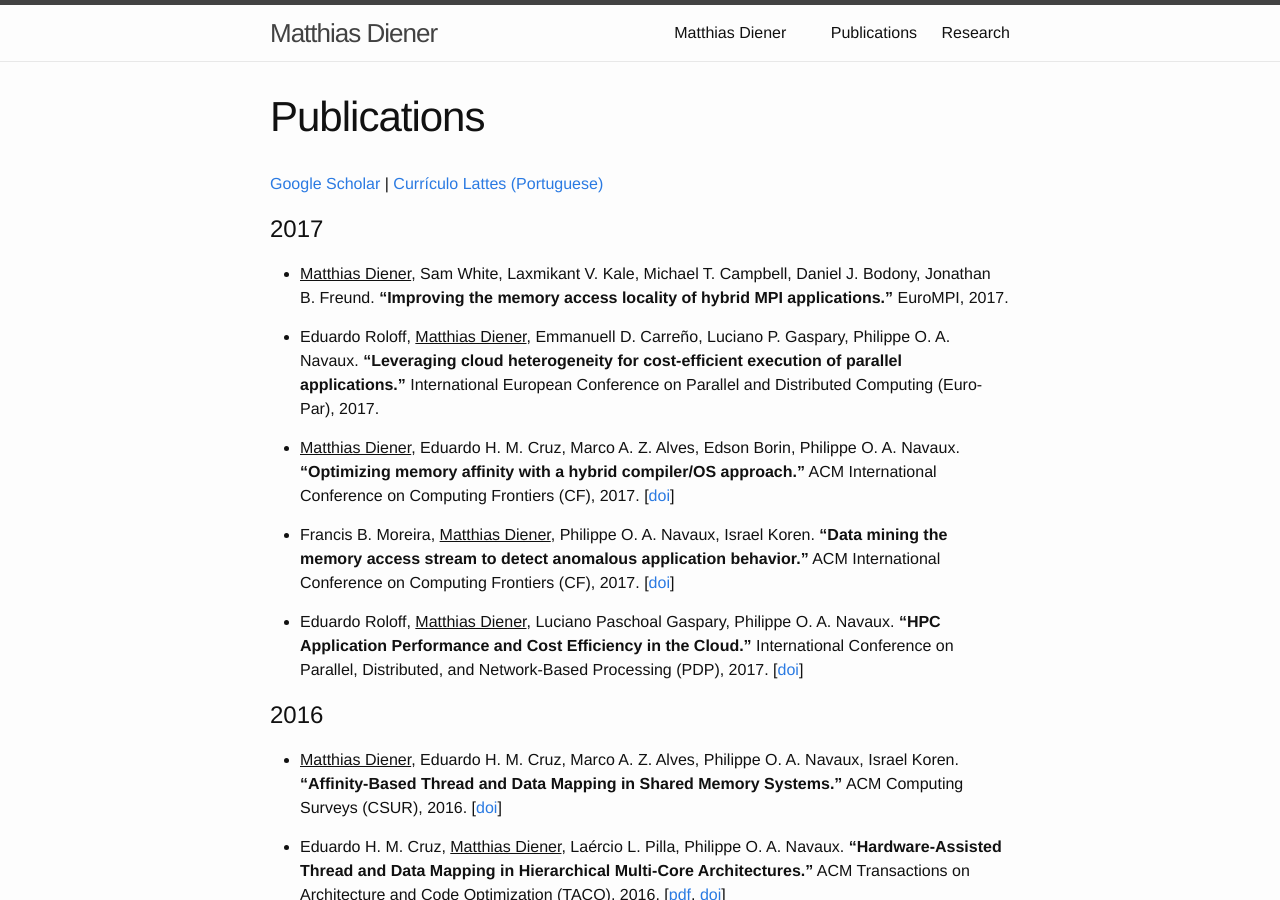
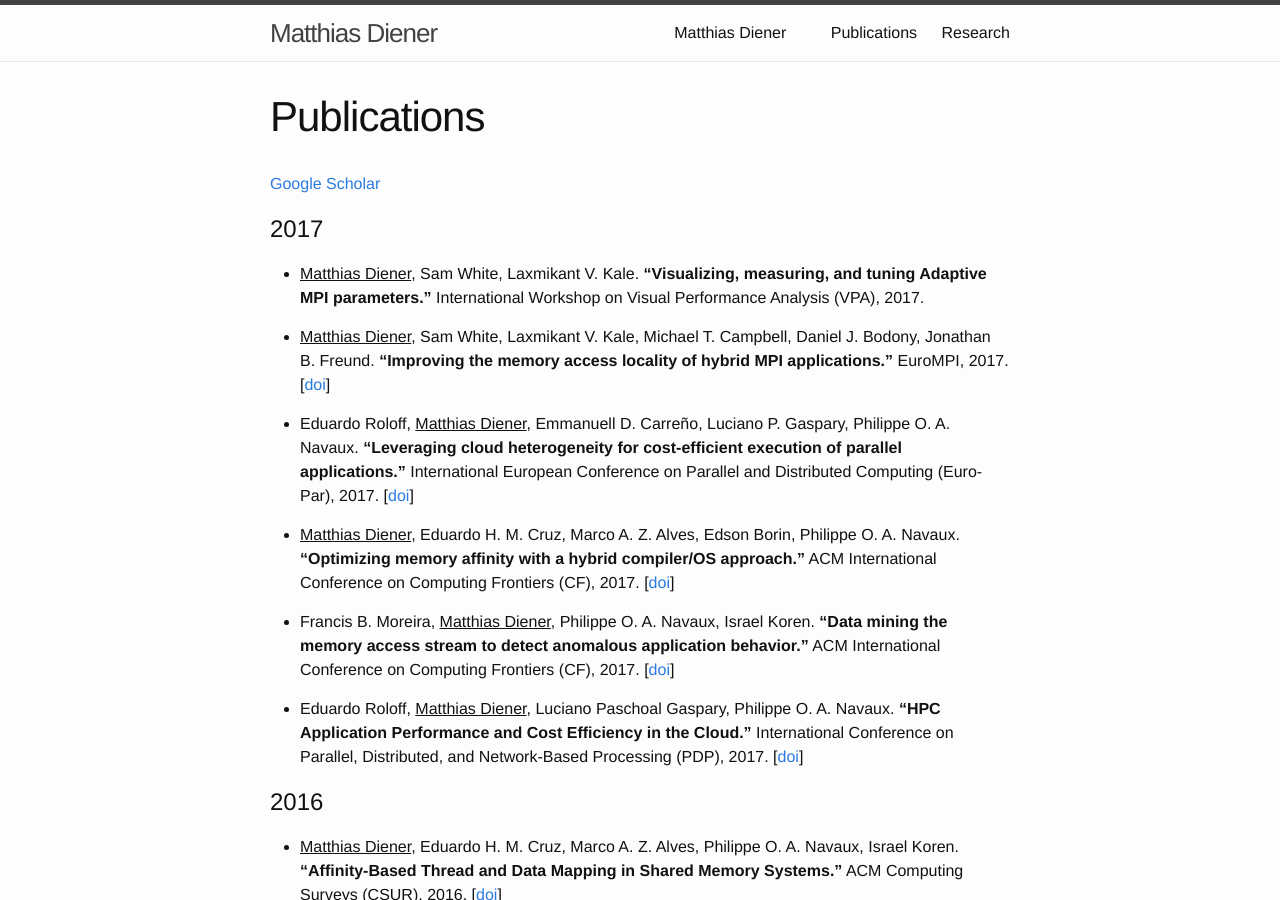
Before and after one commit to matthiasdiener/matthiasdiener.github.io, a Jekyll site: the page built from publications.md, in a window 1280 px wide and 900 px high. Built offline with Jekyll 4.4.1, drawn with Linux system fonts in a browser that asks for light colours.

Commit message:
Add papers

```diff
--- a/publications.md
+++ b/publications.md
@@ -3,14 +3,16 @@ layout: page
 title: Publications
 ---
 
-[Google Scholar](http://scholar.google.com/citations?user=LiU7uKIAAAAJ) \| [Currículo Lattes (Portuguese)](http://lattes.cnpq.br/8653611969517458)
+[Google Scholar](http://scholar.google.com/citations?user=LiU7uKIAAAAJ)
 
 
 # 2017
 
-* <u>Matthias Diener</u>, Sam White, Laxmikant V. Kale, Michael T. Campbell, Daniel J. Bodony, Jonathan B. Freund. **“Improving the memory access locality of hybrid MPI applications.”** EuroMPI, 2017.
+* <u>Matthias Diener</u>, Sam White, Laxmikant V. Kale. **“Visualizing, measuring, and tuning Adaptive MPI parameters.”** International Workshop on Visual Performance Analysis (VPA), 2017.
 
-* Eduardo Roloff, <u>Matthias Diener</u>, Emmanuell D. Carreño, Luciano P. Gaspary, Philippe O. A. Navaux. **“Leveraging cloud heterogeneity for cost-efficient execution of parallel applications.”** International European Conference on Parallel and Distributed Computing (Euro-Par), 2017.
+* <u>Matthias Diener</u>, Sam White, Laxmikant V. Kale, Michael T. Campbell, Daniel J. Bodony, Jonathan B. Freund. **“Improving the memory access locality of hybrid MPI applications.”** EuroMPI, 2017. [[doi](http://dx.doi.org/10.1145/3127024.3127038)]
+
+* Eduardo Roloff, <u>Matthias Diener</u>, Emmanuell D. Carreño, Luciano P. Gaspary, Philippe O. A. Navaux. **“Leveraging cloud heterogeneity for cost-efficient execution of parallel applications.”** International European Conference on Parallel and Distributed Computing (Euro-Par), 2017. [[doi](http://dx.doi.org/10.1007/978-3-319-64203-1_29)]
 
 * <u>Matthias Diener</u>, Eduardo H. M. Cruz, Marco A. Z. Alves, Edson Borin, Philippe O. A. Navaux. **“Optimizing memory affinity with a hybrid compiler/OS approach.”** ACM International Conference on Computing Frontiers (CF), 2017. [[doi](http://dx.doi.org/10.1145/3075564.3075566)]
 
```
